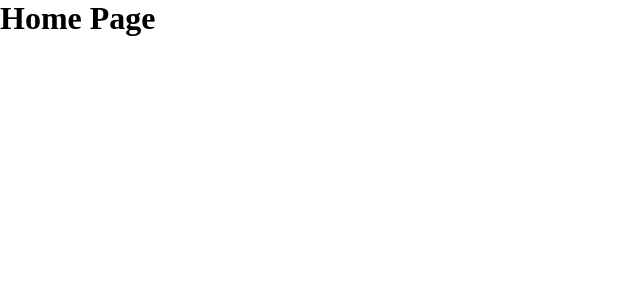
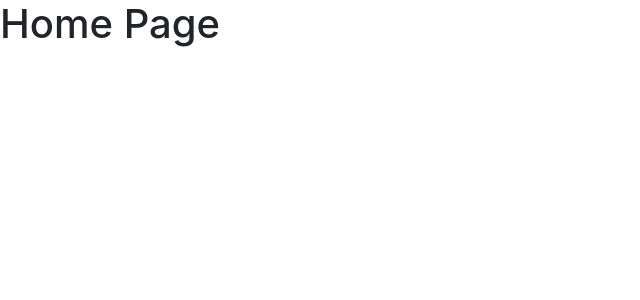
Before and after one commit to hacoi1day/pm_frontend, a Vue app: page / in a window 1280 px wide. Shown: the top 300 px of the page, without its empty margins (0-640 px from the left). Built offline with nearby package versions, Linux system fonts and the light colour scheme.

Commit message:
add bootstrap

```diff
--- a/package.json
+++ b/package.json
@@ -8,8 +8,10 @@
     "lint": "vue-cli-service lint"
   },
   "dependencies": {
+    "bootstrap": "^4.6.0",
+    "bootstrap-vue": "^2.21.2",
     "core-js": "^3.6.5",
-    "vue": "^2.6.11",
+    "vue": "^2.6.12",
     "vue-router": "^3.5.1"
   },
   "devDependencies": {
--- a/src/App.scss
+++ b/src/App.scss
@@ -1,3 +1,6 @@
+@import 'node_modules/bootstrap/scss/bootstrap.scss';
+@import 'node_modules/bootstrap-vue/src/index.scss';
+
 * {
   margin: 0;
   padding: 0
--- a/src/main.js
+++ b/src/main.js
@@ -1,5 +1,9 @@
 import Vue from 'vue'
 import VueRouter from 'vue-router'
+import { BootstrapVue, IconsPlugin } from 'bootstrap-vue';
+
+Vue.use(BootstrapVue);
+Vue.use(IconsPlugin);
 
 import App from './App.vue';
 import './App.scss';
```
Also changed, not shown: 1 other file (tests, documents, lock files or other folders).
